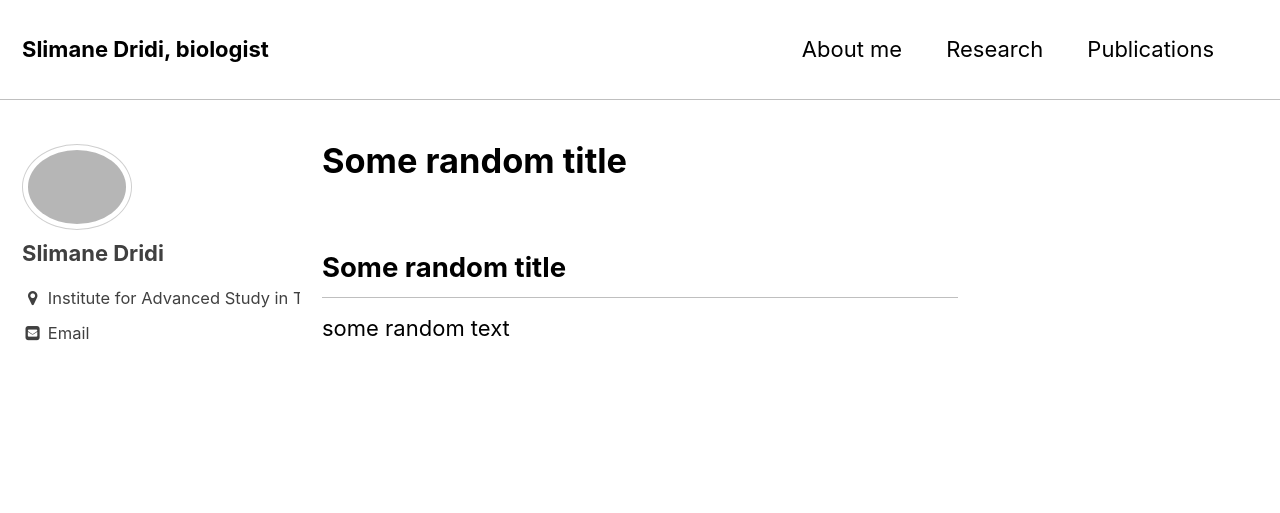
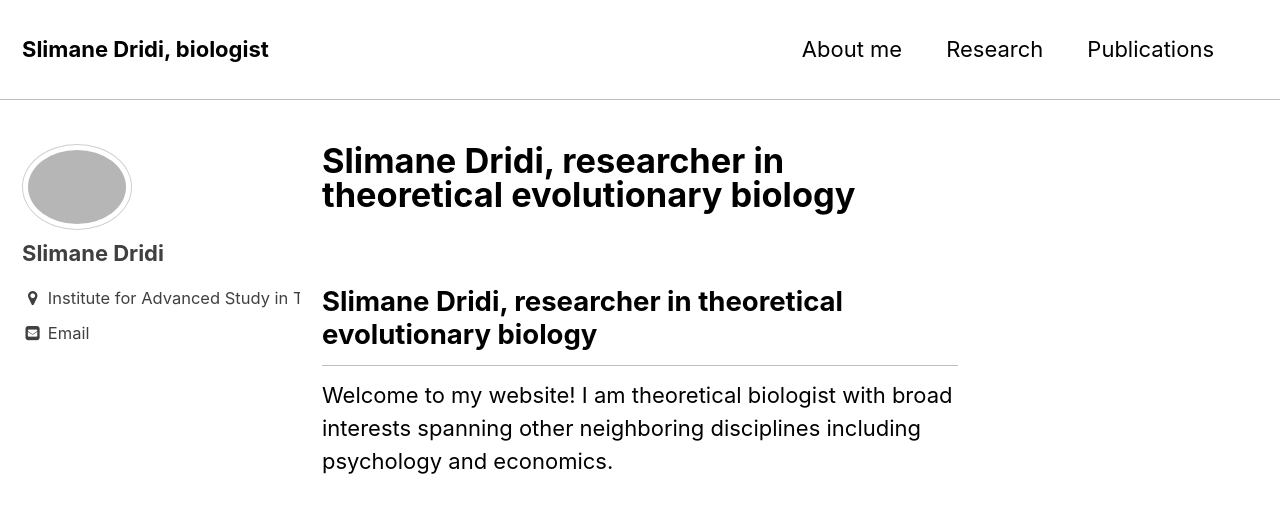
Before and after one commit to SlimaneD/SlimaneD.github.io, a Jekyll site: the page built from index.md, in a window 1280 px wide and 900 px high. Shown: the top 513 px of the window. Built offline with Jekyll 4.4.1, drawn with Linux system fonts in a browser that asks for light colours; our own code applies the rules of GitHub Pages for plain Markdown files; the list of posts is cut into pages by our own code.

Commit message:
Test codeanywhere

```diff
--- a/index.md
+++ b/index.md
@@ -1,5 +1,5 @@
 
 
-## Some random title
+## Slimane Dridi, researcher in theoretical evolutionary biology
 
-some random text
+Welcome to my website! I am theoretical biologist with broad interests spanning other neighboring disciplines including psychology and economics.
```
